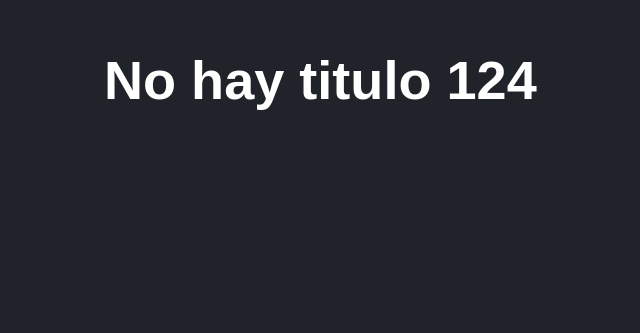
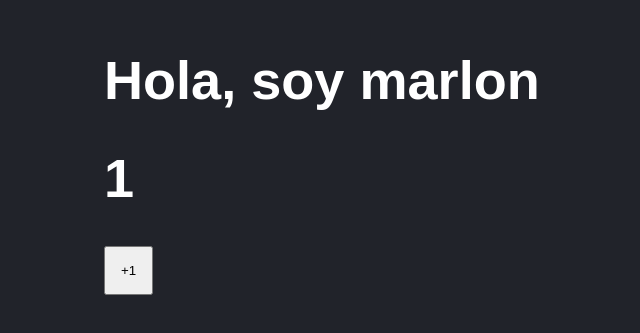
Before and after one commit to marlonp721/counter-app, a React (Vite) app: page / in a window 1280 px wide. Shown: the part 135-468 px from the top of the page, without its empty margins (44-684 px from the left). Built offline with nearby package versions, Linux system fonts and the light colour scheme.

Commit message:
useState hooks

```diff
--- a/src/FirstApp.jsx
+++ b/src/FirstApp.jsx
@@ -1,3 +1,4 @@
+import { useState } from 'react';
 import PropTypes from 'prop-types';
 
 const newMessage = {
@@ -9,15 +10,27 @@ const getResult = () => {
     return 4+4;
 }
 
-export const FirstApp = ( {title , subTitle} ) =>
+export const FirstApp = ( {title , value} ) =>
 {
+    const [ counter, setCounter ] = useState( value );
+
+    const handleAdd = () =>{
+        // setCounter( counter + 1);
+        setCounter( (c) => c + 1 )
+    }
+
     return (
     <>
-    <h1> { title } { subTitle + 1 }</h1>
+    <h1> { title }</h1>
+    <h1> { counter }</h1>
     {/* <h1> { getResult() }</h1> */}
     {/* <code>{ JSON.stringify(newMessage) }</code> */}
 
     {/* <p>asdasd</p> */}
+    <button onClick={ handleAdd }>
+        +1
+    </button>
+
     </>
     );
 };
--- a/src/main.jsx
+++ b/src/main.jsx
@@ -7,6 +7,6 @@ import './styles.css'
 
 ReactDOM.createRoot(document.getElementById('root')).render(
   <React.StrictMode>
-    <FirstApp subTitle={ 123 }/>
+    <FirstApp title=" Hola, soy marlon" value={ 1 }/>
   </React.StrictMode>
 )
--- a/src/styles.css
+++ b/src/styles.css
@@ -5,3 +5,6 @@ html, body{
     font-size:1.3rem;
     padding: 70px;
 }
+button{
+    padding: 15px;
+}
```
